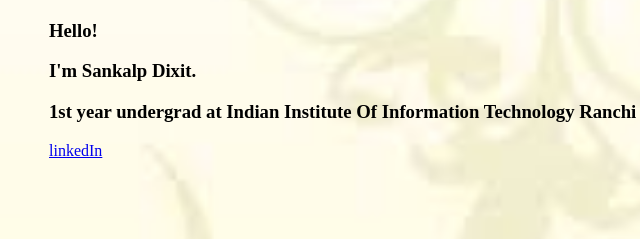
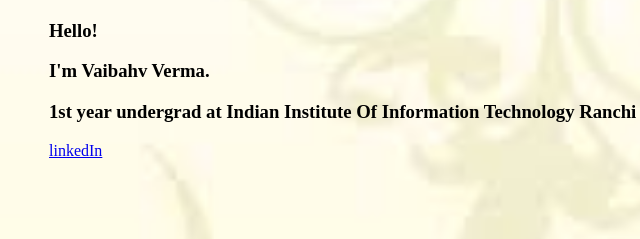
Before and after one commit to indianguy123/selfintro, a plain HTML site: page index.html in a window 1280 px wide. Shown: the part 361-600 px from the top of the page, 509-1149 px from the left. Drawn offline with Linux system fonts and the light colour scheme.

Commit message:
Update index.html

```diff
--- a/index.html
+++ b/index.html
@@ -23,7 +23,7 @@
 <body>
     <img class="circle" src="https://github.com/indianguy123/selfintro/blob/main/fd.jpeg" alt="" height="200px" width="200px">
     <h3 style="margin-left: 550px; ">Hello!</h3>
-    <h3 style="margin-left: 550px; ">I'm Sankalp Dixit.</h3>
+    <h3 style="margin-left: 550px; ">I'm Vaibahv Verma.</h3>
     <h3 style="margin-left:  550px; ">1st year undergrad at Indian Institute Of Information Technology Ranchi</h3>
 <a style="margin-left: 550px;" href="https://www.linkedin.com/in/sankalp-dixit-05112a240" target="_blank">linkedIn</a>
 
```
